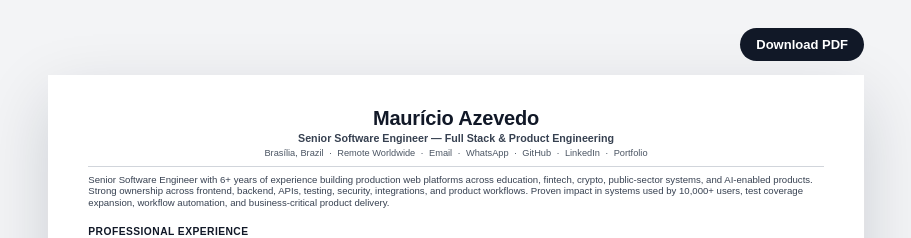
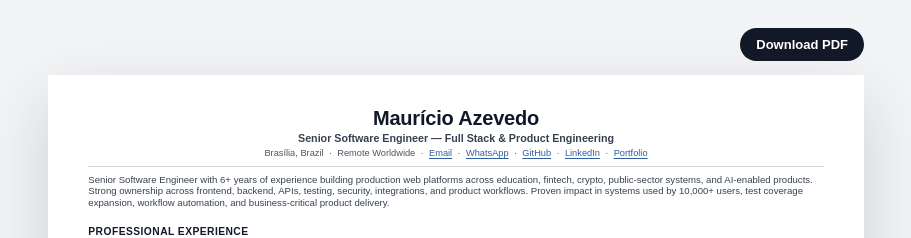
Before and after one commit to mauricio-azevedo/resume, a React (Vite) app: page / in a window 1280 px wide. Shown: the top 238 px of the page, without its empty margins (184-1095 px from the left). Built offline with nearby package versions, Linux system fonts and the light colour scheme.

Commit message:
Style contact links for PDF

```diff
--- a/src/App.css
+++ b/src/App.css
@@ -7,6 +7,7 @@
   --ink: #111827;
   --muted: #374151;
   --soft: #4b5563;
+  --link: #2f5f9f;
   --rule: #d1d5db;
   --paper: #ffffff;
   --screen-bg: #f3f4f6;
@@ -125,6 +126,13 @@ h1 {
 .resume-page a {
   color: inherit;
   text-decoration: none;
+}
+
+.contact-list a {
+  color: var(--link);
+  text-decoration: underline;
+  text-decoration-thickness: 0.6px;
+  text-underline-offset: 1.6px;
 }
 
 .resume-page a:hover {
```
